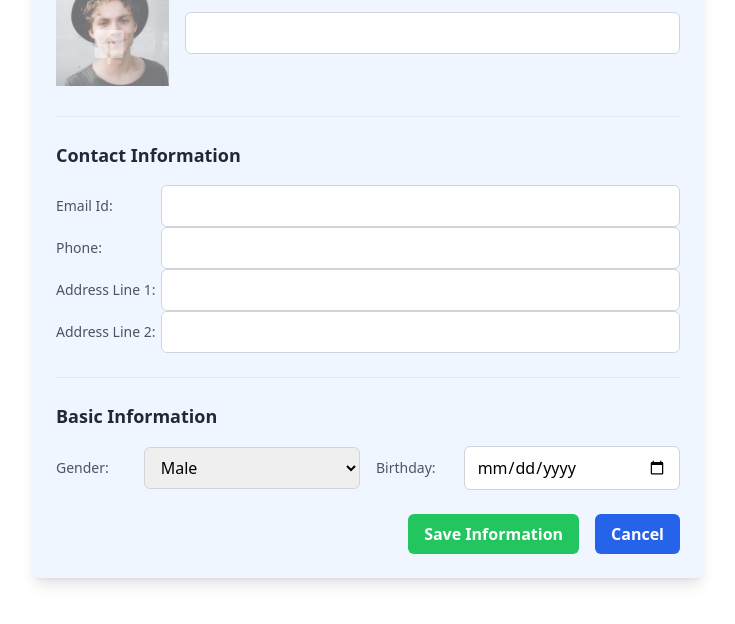
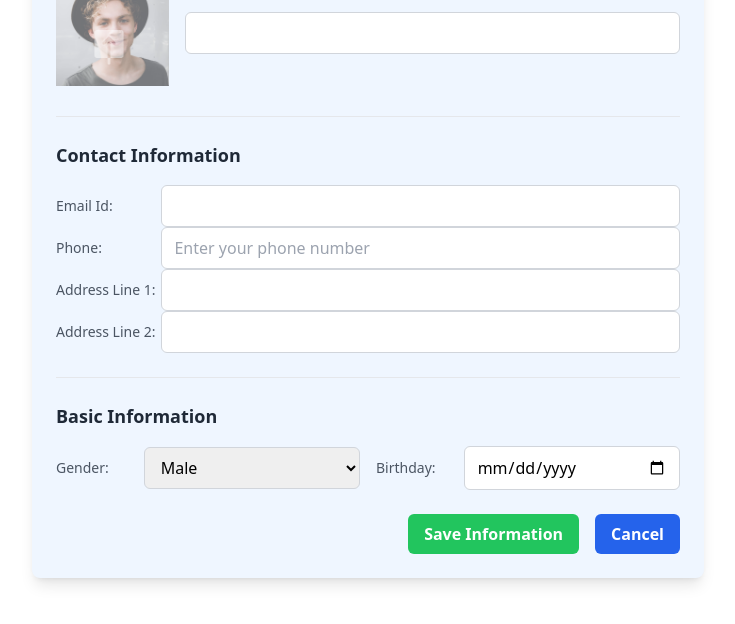
Before and after one commit to Muhammad-Mamoon-Kaleem/traveling, a React (Vite) app in the folder front_end/: page /myprofile in a window 1280 px wide. Both pictures are taken after a click on the button "Edit". Shown: the part 333-957 px from the top of the page, without its empty margins (272-1007 px from the left). Built offline with nearby package versions, Linux system fonts and the light colour scheme; no server answers.

Commit message:
Update myprofile.jsx

```diff
--- a/front_end/src/pages/myprofile.jsx
+++ b/front_end/src/pages/myprofile.jsx
@@ -133,15 +133,20 @@ catch (error) {
   <p className="text-sm text-gray-600 w-32">Phone:</p>
   {isEdit ? (
     <input
-                  type="number"
+      type="tel" // 'tel' ensures numeric keypad on mobile
       value={usrData.phone || ''}
-                  onChange={(e) => setUserData((prev) => ({ ...prev, phone: e.target.value }))}
+      onChange={(e) => {
+        const value = e.target.value.replace(/[^0-9]/g, ''); // Allow only numbers
+        setUserData((prev) => ({ ...prev, phone: value }));
+      }}
       className="border border-gray-300 rounded-md px-3 py-2 w-full focus:outline-none focus:ring-2 focus:ring-blue-500"
+      placeholder="Enter your phone number" // Optional
     />
   ) : (
-                <p className="font-semibold text-gray-800">{usrData.phone}</p>
+    <span className="text-gray-800">{usrData.phone}</span>
   )}
 </div>
+
 
             <div className="flex items-center">
               <p className="text-sm text-gray-600 w-32">Address Line 1:</p>
```
Lines whose indentation alone changed are shown as unchanged.
